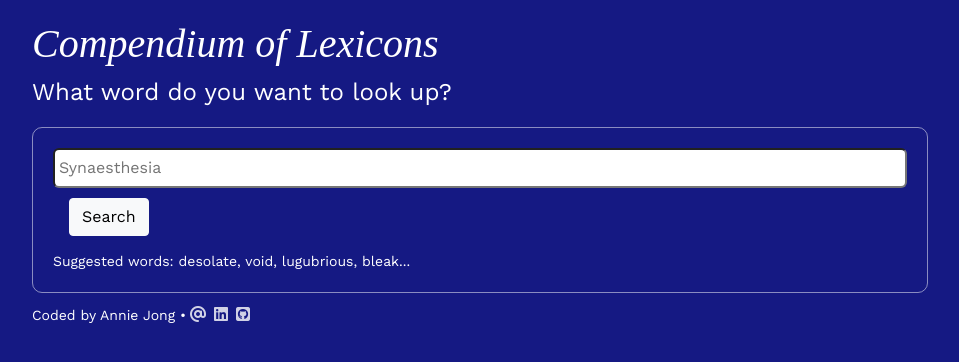
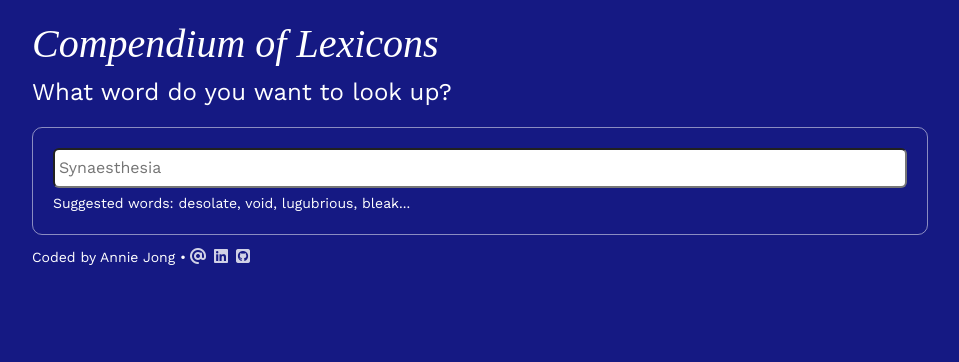
Before and after one commit to multipotentialite-aj/react-dictionary, a React (Create React App) app: page / in a window 1280 px wide. Shown: the top 362 px of the page, without its empty margins (160-1119 px from the left). Built offline with nearby package versions, Linux system fonts and the light colour scheme; a web font is replaced by a local one.

Commit message:
Removed button

```diff
--- a/src/Dictionary.js
+++ b/src/Dictionary.js
@@ -41,8 +41,6 @@ export default function Dictionary() {
         <form onSubmit={search}>
             <input type="search" placeholder="Synaesthesia"
             onChange={handleKeywordChange} />
-            <span className="btn btn-light ms-3"
-            onClick={handleKeywordChange}>Search</span>
             </form>
             <div className="Hint">
                 Suggested words: desolate, void, lugubrious, bleak...
```
